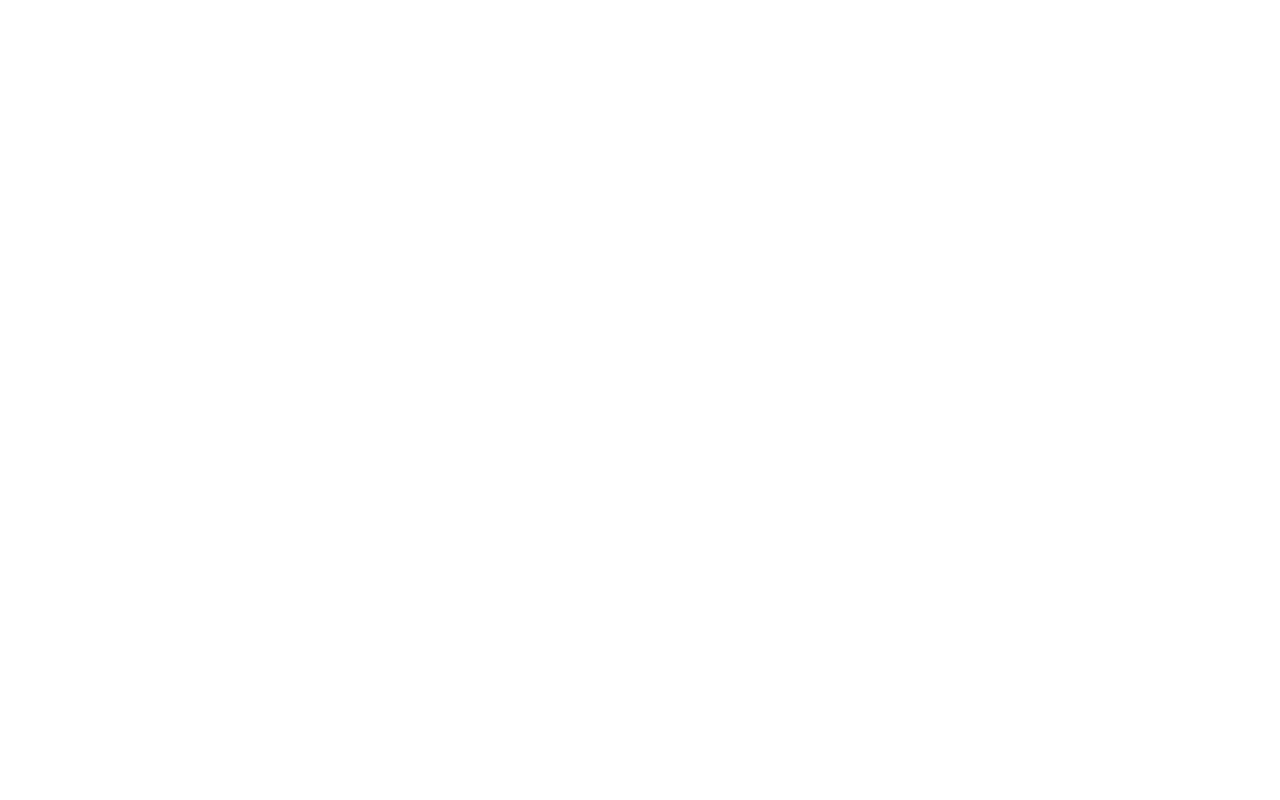
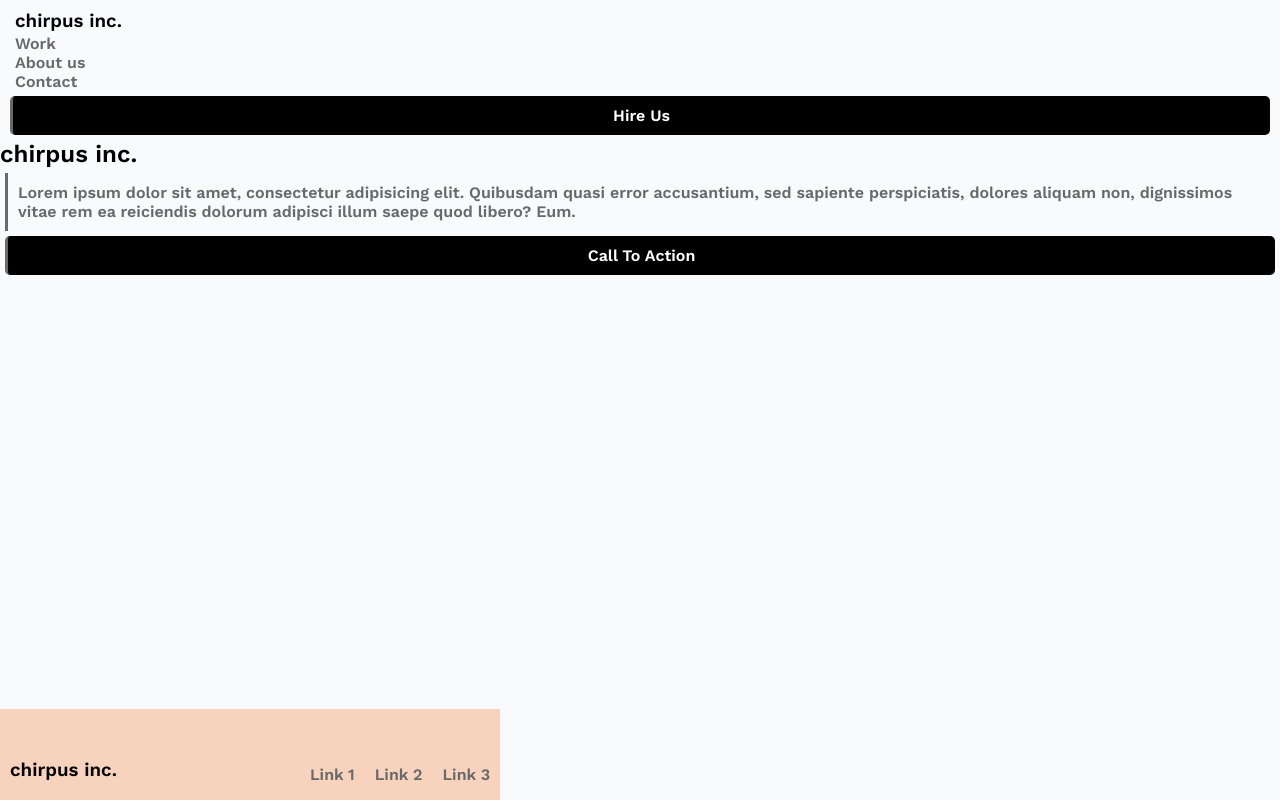
Before and after one commit to dmomcilo7/html-css-lab1, a plain HTML site: page index.html in a window 1280 px wide. Drawn offline with nearby package versions, Linux system fonts and the light colour scheme.

Commit message:
updated lab 1

```diff
--- a/index.html
+++ b/index.html
@@ -5,7 +5,60 @@
     <meta http-equiv="X-UA-Compatible" content="IE=edge" />
     <meta name="viewport" content="width=device-width, initial-scale=1.0" />
     <link rel="stylesheet" href="style.css" />
+    <link rel="preconnect" href="https://fonts.googleapis.com" />
+    <link rel="preconnect" href="https://fonts.gstatic.com" crossorigin />
+    <link
+      href="https://fonts.googleapis.com/css2?family=Work+Sans:wght@600&display=swap"
+      rel="stylesheet"
+    />
     <title>Lab1</title>
   </head>
-  <body></body>
+  <body>
+    <header>
+      <h3>chirpus inc.</h3>
+
+      <nav>
+        <ul class="nav-list">
+          <li>
+            <a href="#">Work</a>
+          </li>
+          <li>
+            <a href="#">About us</a>
+          </li>
+          <li>
+            <a href="#">Contact</a>
+          </li>
+        </ul>
+        <p class="paragraph-accent">Hire Us</p>
+      </nav>
+    </header>
+    <main>
+      <section>
+        <h2>chirpus inc.</h2>
+        <p>
+          Lorem ipsum dolor sit amet, consectetur adipisicing elit. Quibusdam
+          quasi error accusantium, sed sapiente perspiciatis, dolores aliquam
+          non, dignissimos vitae rem ea reiciendis dolorum adipisci illum saepe
+          quod libero? Eum.
+        </p>
+        <p class="paragraph-accent">Call To Action</p>
+      </section>
+    </main>
+  </body>
+  <footer>
+    <h3 class="footer-header">chirpus inc.</h3>
+    <nav>
+      <ul class="footer-list">
+        <li>
+          <a href="#">Link 1</a>
+        </li>
+        <li>
+          <a href="#">Link 2</a>
+        </li>
+        <li>
+          <a href="#">Link 3</a>
+        </li>
+      </ul>
+    </nav>
+  </footer>
 </html>
--- a/style.css
+++ b/style.css
@@ -0,0 +1,80 @@
+/* list of resets */
+body,
+h1,
+h2,
+p {
+  margin: 0;
+}
+
+header {
+  padding: 0px;
+  margin: 5px;
+}
+
+h3 {
+  margin: 10px;
+  color: #000;
+  margin-bottom: 2px;
+}
+
+body {
+  font-family: "Work Sans", sans-serif;
+  background-color: #f9fafc;
+}
+
+.nav-list {
+  list-style: none;
+  padding: 0px;
+  margin: 0px;
+}
+
+.nav-list a {
+  padding: 0px;
+  margin: 2px 10px;
+  text-decoration: none;
+  color: #69696a;
+}
+
+p {
+  color: #69696a;
+  border-left: solid #69696a;
+  margin: 5px;
+  padding: 10px;
+}
+
+.paragraph-accent {
+  color: #fff;
+  background-color: #000;
+  border-radius: 5px;
+  display: flex;
+  justify-content: center;
+  margin: 5px;
+}
+
+footer {
+  position: fixed;
+  bottom: 0;
+  left: 0;
+  background-color: rgba(247, 193, 162, 0.7);
+}
+
+.footer-list {
+  list-style: none;
+  display: flex;
+  justify-content: center;
+  padding-left: 300px;
+}
+
+.footer-list a {
+  text-decoration: none;
+  margin: 10px;
+  color: #69696a;
+}
+
+.footer-header {
+  position: relative;
+  transform: translateY(40px);
+  left: 0;
+  padding-bottom: 8px;
+  color: #000;
+}
```
